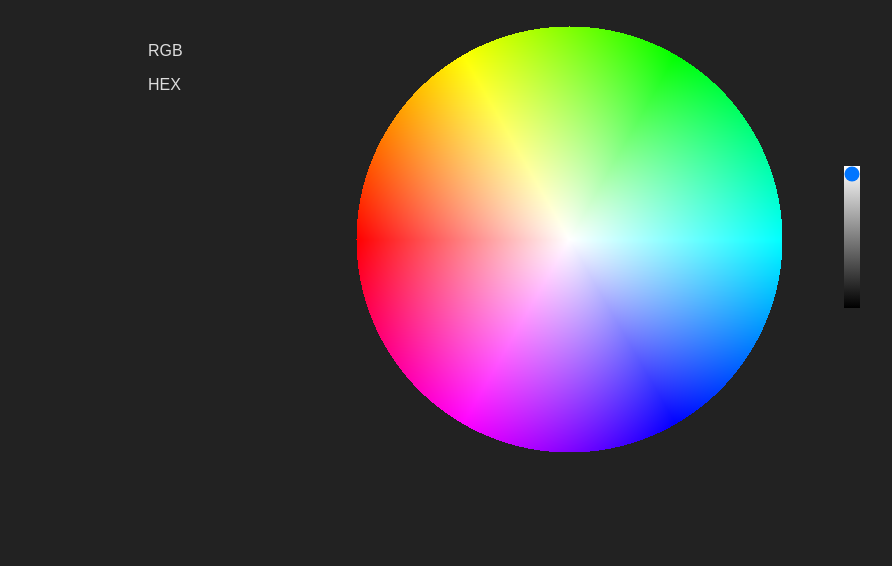
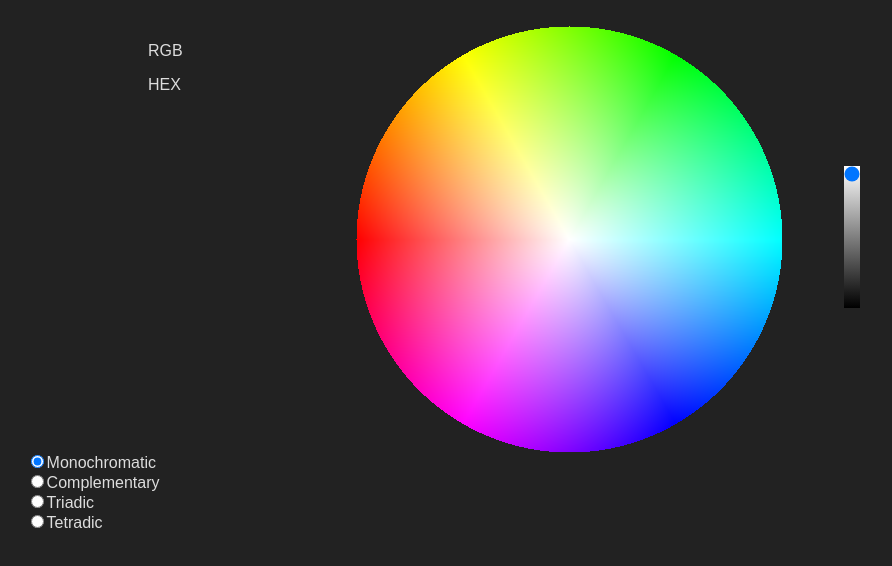
Before and after one commit to joyfulstick/palette, a React (Create React App) app: page / in a window 1280 px wide. Shown: the top 566 px of the page, without its empty margins (0-892 px from the left). Built offline with nearby package versions, Linux system fonts and the light colour scheme; the HTML template or start-up script is replaced by a standard one.

Commit message:
Adding more color schemes

```diff
--- a/src/components/HsvCylider/HsvCylinder.js
+++ b/src/components/HsvCylider/HsvCylinder.js
@@ -4,15 +4,15 @@ import './HsvCylinder.css'
 const HsvCylinder = props => (
   <section className="hsv">
     <canvas
-      className={props.alpha !== 0
-        ? "hsv__canvas--cursor hsv__canvas"
-        : "hsv__canvas"}
+      className={
+        props.alpha !== 0 ? 'hsv__canvas--cursor hsv__canvas' : 'hsv__canvas'
+      }
       ref={props.canvasRef}
       width={props.diameter}
       height={props.diameter}
       onMouseMove={props.mouseMoved}
     />
-    <label className="range--value" style={{width: props.diameter / 3}}>
+    <form className="range--value" style={{ width: props.diameter / 3 }}>
       <input
         className="range--value__input"
         type="range"
@@ -21,7 +21,7 @@ const HsvCylinder = props => (
         step=".01"
         onChange={props.chenged}
       />
-    </label>
+    </form>
   </section>
 )
 
--- /dev/null
+++ b/src/components/Schemes/Schemes.css
@@ -0,0 +1,14 @@
+.schemes {
+  display: flex;
+  flex-direction: column;
+  grid-area: 3 / 2;
+}
+
+.scheme__label {
+}
+
+@media (min-width: 600px) {
+  .schemes {
+    grid-area: 2 / 1 / 2 / 3;
+  }
+}
--- /dev/null
+++ b/src/components/Schemes/Schemes.js
@@ -0,0 +1,53 @@
+import React from 'react'
+import './Schemes.css'
+
+const Schemes = props => (
+  <form className="schemes">
+    <label className="scheme__label" htmlFor="monochromatic">
+      <input
+        type="radio"
+        name="scheme"
+        id="monochromatic"
+        value="1"
+        onChange={props.chenged}
+        checked={props.checked === 1}
+      />
+      Monochromatic
+    </label>
+    <label className="scheme__label" htmlFor="complementary">
+      <input
+        type="radio"
+        name="scheme"
+        id="complementary"
+        value="2"
+        onChange={props.chenged}
+        checked={props.checked === 2}
+      />
+      Complementary
+    </label>
+    <label className="scheme__label" htmlFor="triadic">
+      <input
+        type="radio"
+        name="scheme"
+        id="triadic"
+        value="3"
+        onChange={props.chenged}
+        checked={props.checked === 3}
+      />
+      Triadic
+    </label>
+    <label className="scheme__label" htmlFor="tetradic">
+      <input
+        type="radio"
+        name="scheme"
+        id="tetradic"
+        value="4"
+        onChange={props.chenged}
+        checked={props.checked === 4}
+      />
+      Tetradic
+    </label>
+  </form>
+)
+
+export default Schemes
--- a/src/components/Swatches/Swatches.css
+++ b/src/components/Swatches/Swatches.css
@@ -1,11 +1,11 @@
 .swatches {
-  grid-area: 3 / 2;
+  grid-area: 4 / 2;
 }
 
 .swatches__samples {
   display: flex;
   width: 1fr;
-  height: 2.5rem;
+  height: 3rem;
 }
 
 .samples__color {
@@ -15,6 +15,6 @@
 
 @media (min-width: 600px) {
   .swatches {
-    grid-area: 1 / 3;
+    grid-area: 1 / 3 / 3 / 3;
   }
 }
--- a/src/components/Swatches/Swatches.js
+++ b/src/components/Swatches/Swatches.js
@@ -3,7 +3,7 @@ import './Swatches.css'
 
 const Swatches = props => (
   <section className="swatches">
-    {props.triad.map((swatch, i) => (
+    {props.scheme.map((swatch, i) => (
       <div className="swatches__samples" key={i}>
         {swatch.map((color, i) => (
           <div
--- a/src/containers/Palette/Palette.css
+++ b/src/containers/Palette/Palette.css
@@ -2,11 +2,6 @@
   display: grid;
   justify-content: center;
   grid-template-columns: repeat(3, 1fr);
+  grid-template-rows: repeat(4, auto);
   margin: 2vw;
 }
-
-@media (min-width: 600px) {
-  .main {
-    grid-template-rows: repeat(3, auto);
-  }
-}
--- a/src/containers/Palette/Palette.js
+++ b/src/containers/Palette/Palette.js
@@ -2,7 +2,14 @@ import React from 'react'
 import HsvCylinder from '../../components/HsvCylider/HsvCylinder'
 import ColorInfo from '../../components/ColorInfo/ColorInfo'
 import Swatches from '../../components/Swatches/Swatches'
-import { xy2Polar, rad2Deg, hsv2Rgb, rgb2Hex, triad } from '../../lib/utility'
+import Schemes from '../../components/Schemes/Schemes'
+import {
+  xy2Polar,
+  rad2Deg,
+  hsv2Rgb,
+  rgb2Hex,
+  schemeGenerator,
+} from '../../lib/utility'
 import './Palette.css'
 
 class Palette extends React.Component {
@@ -15,7 +22,8 @@ class Palette extends React.Component {
     },
     hsl: '',
     alpha: 0,
-    triadScheme: [],
+    schemeModel: 1,
+    scheme: [],
   }
 
   componentDidMount() {
@@ -90,17 +98,26 @@ class Palette extends React.Component {
     const pixel = ctx.getImageData(x, y, 1, 1)
     const { data } = pixel
     const [r, g, b, alpha] = [data[0], data[1], data[2], data[3]]
-    const triadScheme = triad(r, g, b)
+    const scheme = schemeGenerator(r, g, b, this.state.schemeModel)
     const rgb = `rgb(${r}, ${g}, ${b})`,
       hex = rgb2Hex(r, g, b)
     alpha !== 0
-      ? this.setState({ rgbColors: { rgb, hex }, triadScheme, alpha })
+      ? this.setState({ rgbColors: { rgb, hex, r, g, b }, scheme, alpha })
       : this.setState({ alpha })
   }
 
   handleValueControl = e => {
     this.setState({
       value: e.target.value,
+    })
+  }
+
+  handleSchemeChange = e => {
+    const { r, g, b } = this.state.rgbColors
+    const scheme = schemeGenerator(r, g, b, +e.target.value)
+    this.setState({
+      schemeModel: +e.target.value,
+      scheme,
     })
   }
 
@@ -118,7 +135,11 @@ class Palette extends React.Component {
           rgb={this.state.rgbColors.rgb}
           hex={this.state.rgbColors.hex}
         />
-        <Swatches triad={this.state.triadScheme} />
+        <Schemes
+          checked={this.state.schemeModel}
+          chenged={e => this.handleSchemeChange(e)}
+        />
+        <Swatches scheme={this.state.scheme} />
       </main>
     )
   }
--- a/src/lib/utility.js
+++ b/src/lib/utility.js
@@ -81,17 +81,15 @@ export const rgb2Hex = (r, g, b) => {
   return `#${primary2Hex(r) + primary2Hex(g) + primary2Hex(b)}`
 }
 
-export const triad = (r, g, b) => {
+export const schemeGenerator = (r, g, b, n) => {
   const [h, s, l] = rgb2Hsl(r, g, b)
   let scheme = []
   for (let i = 1; i <= 5; i++) {
     scheme[i - 1] = []
-    for (let j = 0; j < 3; j++) {
-      scheme[i - 1][j] = `hsl(${(h - j * 120).toFixed(0)}, ${s.toFixed(0)}%, ${(
-        l /
-        i *
-        1.2
-      ).toFixed(0)}%)`
+    for (let j = 0; j < n; j++) {
+      scheme[i - 1][j] = `hsl(${(h - j * 360 / n).toFixed(0)}, ${s.toFixed(
+        0,
+      )}%, ${(l / i * 1.2).toFixed(0)}%)`
     }
   }
   return scheme
```
